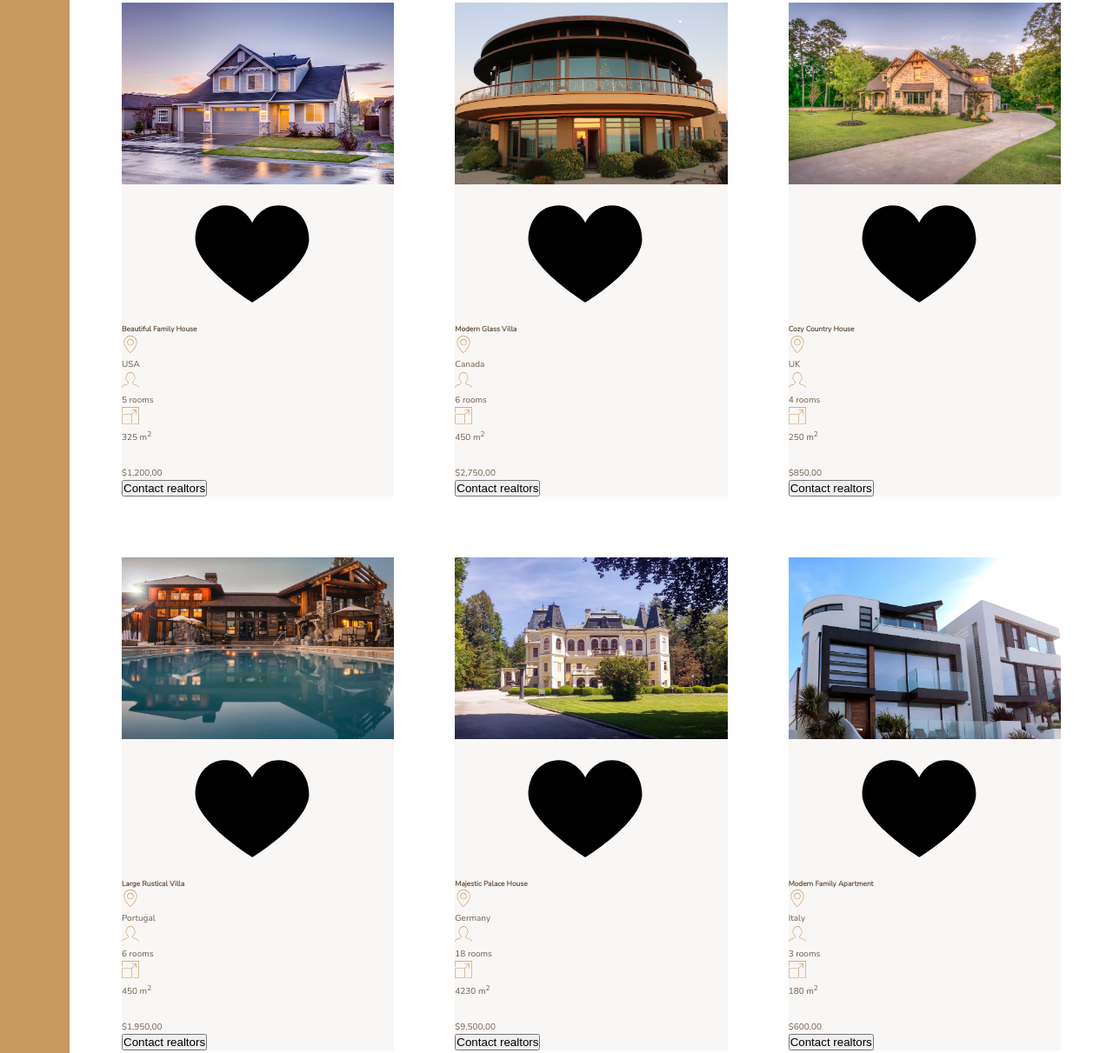
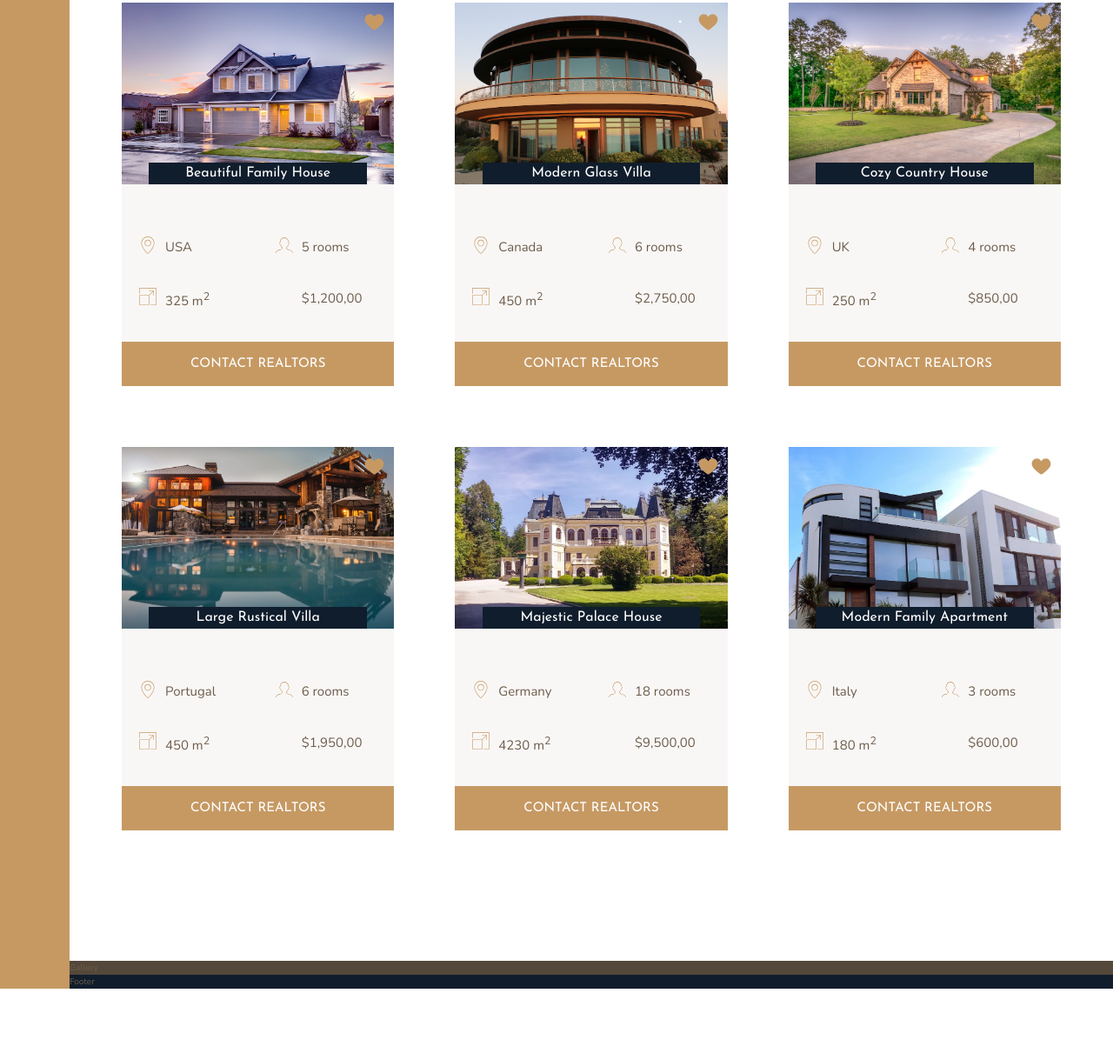
Before and after one commit to NiloofarMahmoodian/nexter, a website: page index.html in a window 1280 px wide. Shown: the part 1967-3178 px from the top of the page at 87% size. After the commit the page ends 3104 px from the top, so only its background shows below. Drawn offline with nearby package versions, Linux system fonts and the light colour scheme; files that its build step writes are made by us from their sources.

Commit message:
Finish the house section

```diff
--- a/index.html
+++ b/index.html
@@ -150,7 +150,7 @@
           </svg>
           <p>$1,200,00</p>
         </div>
-        <button class="cat">Contact realtors</button>
+        <button class="btn home__btn">Contact realtors</button>
       </div>
 
       <div class="home">
@@ -186,7 +186,7 @@
           </svg>
           <p>$2,750,00</p>
         </div>
-        <button class="cat">Contact realtors</button>
+        <button class="btn home__btn">Contact realtors</button>
       </div>
 
       <div class="home">
@@ -222,7 +222,7 @@
           </svg>
           <p>$850,00</p>
         </div>
-        <button class="cat">Contact realtors</button>
+        <button class="btn home__btn">Contact realtors</button>
       </div>
 
       <div class="home">
@@ -258,7 +258,7 @@
           </svg>
           <p>$1,950,00</p>
         </div>
-        <button class="cat">Contact realtors</button>
+        <button class="btn home__btn">Contact realtors</button>
       </div>
 
       <div class="home">
@@ -294,7 +294,7 @@
           </svg>
           <p>$9,500,00</p>
         </div>
-        <button class="cat">Contact realtors</button>
+        <button class="btn home__btn">Contact realtors</button>
       </div>
 
       <div class="home">
@@ -330,7 +330,7 @@
           </svg>
           <p>$600,00</p>
         </div>
-        <button class="cat">Contact realtors</button>
+        <button class="btn home__btn">Contact realtors</button>
       </div>
     </section>
 
--- a/sass/_homes.scss
+++ b/sass/_homes.scss
@@ -10,27 +10,70 @@
 .home {
   background-color: $color-grey-light-1;
 
+  display: grid;
+  grid-template-columns: repeat(2, 1fr);
+  grid-row-gap: 3.5rem;
+
   &__img {
     width: 100%;
+    grid-row: 1 / 2;
+    grid-column: 1 / -1;
+    z-index: 1;
   }
 
   &__like {
+    grid-row: 1 / 2;
+    grid-column: 2 / 3;
+    fill: $color-primary;
+    height: 2.5rem;
+    width: 2.5rem;
+    z-index: 2;
+    justify-self: end;
+    margin: 1rem;
   }
 
   &__name {
+    grid-row: 1 / 2;
+    grid-column: 1 / -1;
+    justify-self: center;
+    align-self: end;
+    z-index: 3;
+
+    width: 80%;
+    font-family: $font-display;
+    font-size: 1.6rem;
+    text-align: center;
+    padding: 1.25;
+    background-color: $color-secondary;
+    color: #ffffff;
+    font-weight: 400;
+    transform: rotateY(50%);
+  }
+
+  &__location,
+  &__rooms {
+    margin-top: 2.5rem;
   }
 
   &__location,
   &__rooms,
   &__area,
   &__price {
+    font-size: 1.5rem;
+    margin-left: 2rem;
+
+    display: flex;
+    text-align: center;
+
     svg {
       fill: $color-primary;
       height: 2rem;
       width: 2rem;
-    }
-
-    p {
+      margin-right: 1rem;
     }
   }
+
+  &__btn {
+    grid-column: 1 / -1;
+  }
 }
```
